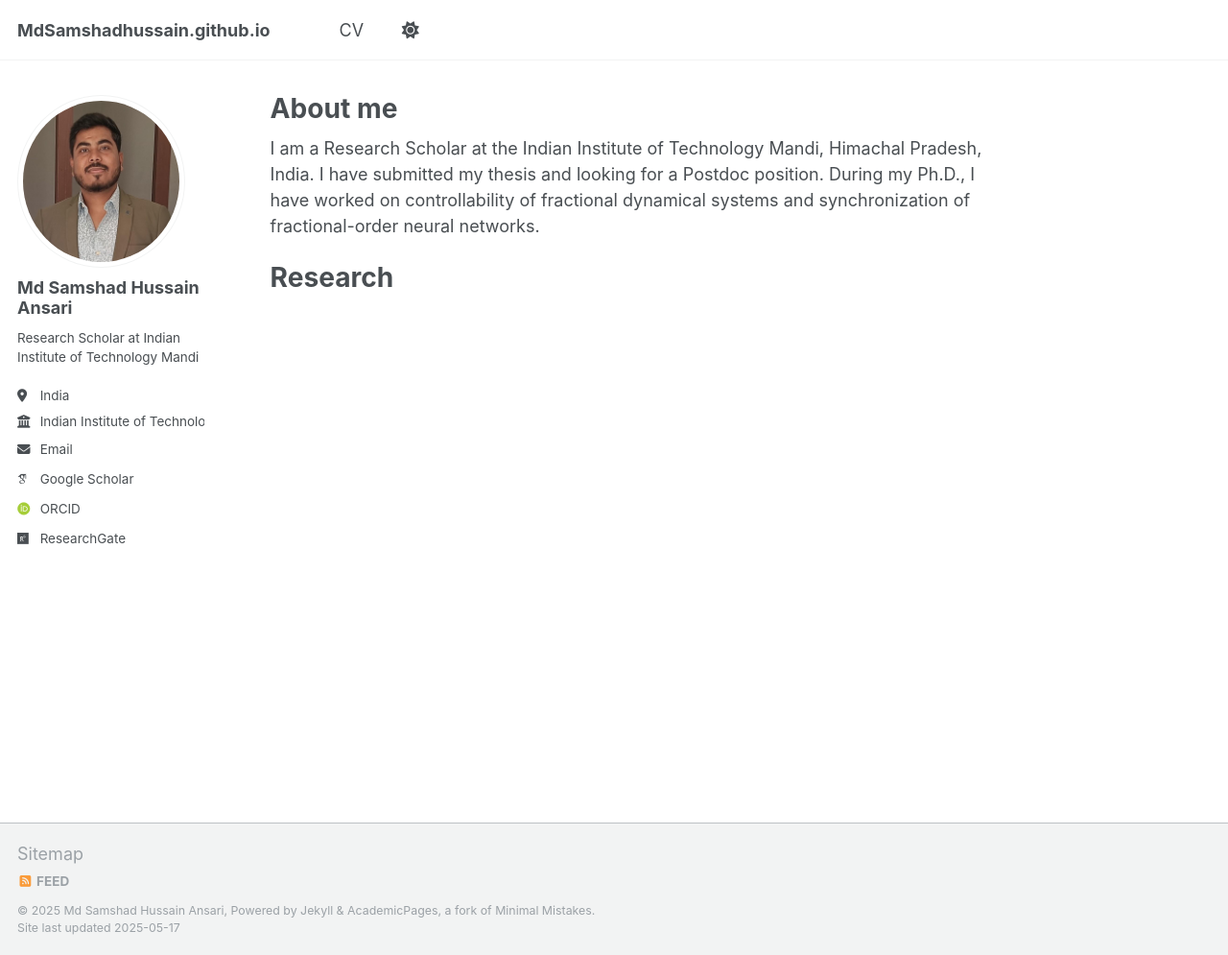
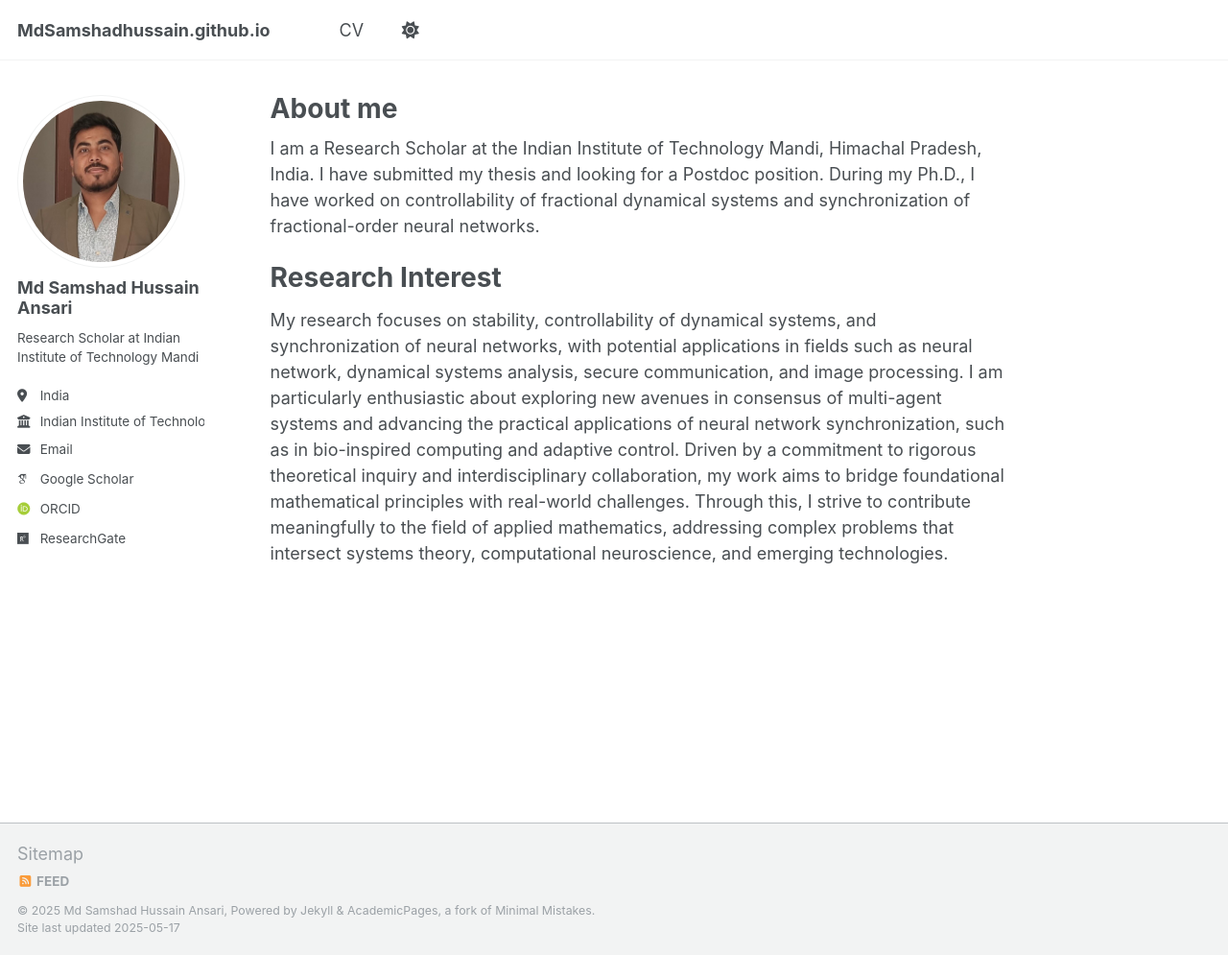
Before and after one commit to MdSamshadhussain/MdSamshadhussain.github.io, a Jekyll site: the page built from _pages/about.md, in a window 1280 px wide and 995 px high. Shown: the whole window at 96% size. Built offline with Jekyll 4.4.1, drawn with Linux system fonts in a browser that asks for light colours; some web fonts are replaced.

Commit message:
Update about.md

```diff
--- a/_pages/about.md
+++ b/_pages/about.md
@@ -9,5 +9,7 @@ redirect_from:
 
 I am a Research Scholar at the Indian Institute of Technology Mandi, Himachal Pradesh, India. I have submitted my thesis and looking for a Postdoc position. During my Ph.D., I have worked on controllability of fractional dynamical systems and synchronization of fractional-order neural networks.
 
-Research
+Research Interest
 ======
+
+My research focuses on stability, controllability of dynamical systems, and synchronization of neural networks, with potential applications in fields such as neural network, dynamical systems analysis, secure communication, and image processing. I am particularly enthusiastic about exploring new avenues in consensus of multi-agent systems and advancing the practical applications of neural network synchronization, such as in bio-inspired computing and adaptive control. Driven by a commitment to rigorous theoretical inquiry and interdisciplinary collaboration, my work aims to bridge foundational mathematical principles with real-world challenges. Through this, I strive to contribute meaningfully to the field of applied mathematics, addressing complex problems that intersect systems theory, computational neuroscience, and emerging technologies.
```
